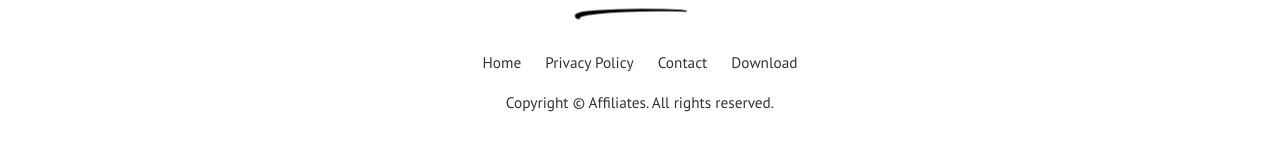
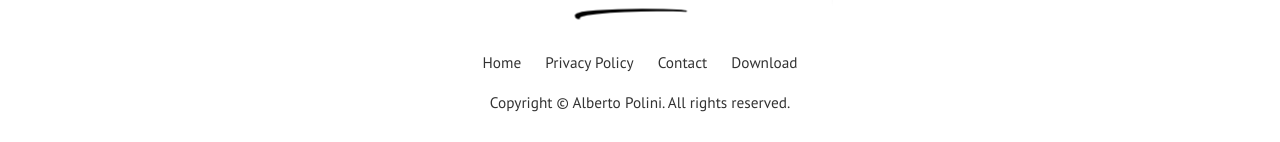
Before and after one commit to albertopolini/albertopolini.github.io, a Jekyll site: the page built from site/index.html, in a window 1280 px wide and 900 px high, scrolled down 1340 px. Shown: the part 755-897 px from the top of the window. Built offline with Jekyll 4.4.1, drawn with Linux system fonts in a browser that asks for light colours; the list of posts is cut into pages by our own code; comment, search, counter and statistics services are not loaded.

Commit message:
Update _config.yml

```diff
--- a/site/_config.yml
+++ b/site/_config.yml
@@ -1,5 +1,5 @@
-title: "Affiliates"
-email: wowthemesnet@gmail.com
+title: "Alberto Polini"
+email: polini.alberto@gmail.com
 timezone: UTC
 baseurl: "/affiliates-jekyll-theme"
 permalink: "/:title/"
```
